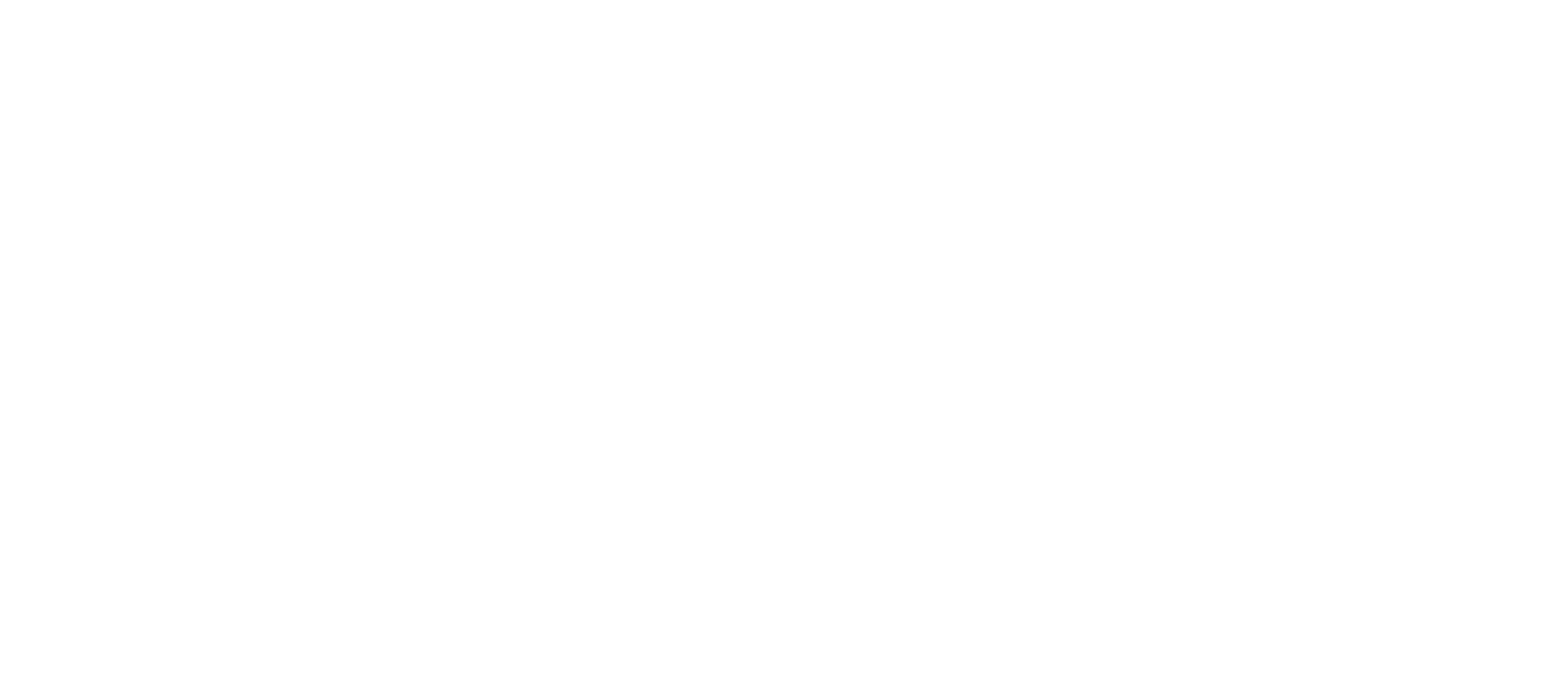
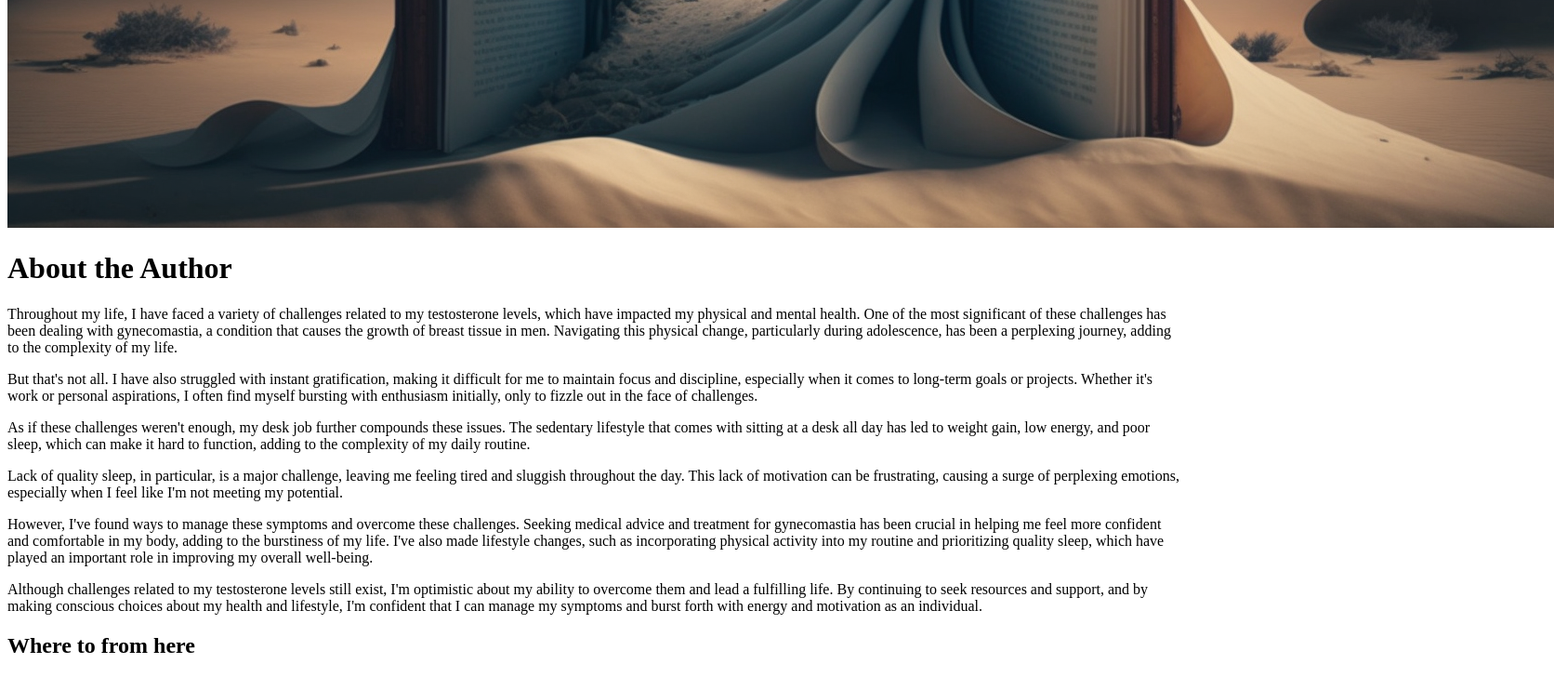
Before and after one commit to EugeneRaynerNZ/guy-guide, a Next.js app: page /about in a window 1280 px wide. Shown: the part 731-1459 px from the top of the page at 93% size, 1672 px wide, since content can reach past the window. Before the commit the page ends 800 px from the top, so only its background shows below. Built offline with nearby package versions, Linux system fonts and the light colour scheme.

Commit message:
added about the author image

```diff
--- a/pages/about.mdx
+++ b/pages/about.mdx
@@ -1,3 +1,5 @@
+![My mind](/about-header.png)
+
 # About the Author
 
 Throughout my life, I have faced a variety of challenges related to my testosterone levels, which have impacted my physical and mental health. One of the most significant of these challenges has been dealing with gynecomastia, a condition that causes the growth of breast tissue in men. Navigating this physical change, particularly during adolescence, has been a perplexing journey, adding to the complexity of my life.
@@ -11,3 +13,5 @@
 However, I've found ways to manage these symptoms and overcome these challenges. Seeking medical advice and treatment for gynecomastia has been crucial in helping me feel more confident and comfortable in my body, adding to the burstiness of my life. I've also made lifestyle changes, such as incorporating physical activity into my routine and prioritizing quality sleep, which have played an important role in improving my overall well-being.
 
 Although challenges related to my testosterone levels still exist, I'm optimistic about my ability to overcome them and lead a fulfilling life. By continuing to seek resources and support, and by making conscious choices about my health and lifestyle, I'm confident that I can manage my symptoms and burst forth with energy and motivation as an individual.
+
+## Where to from here
```
Also changed, not shown: pages/index.mdx (+0 -18 lines), public/about-header.png (added).
